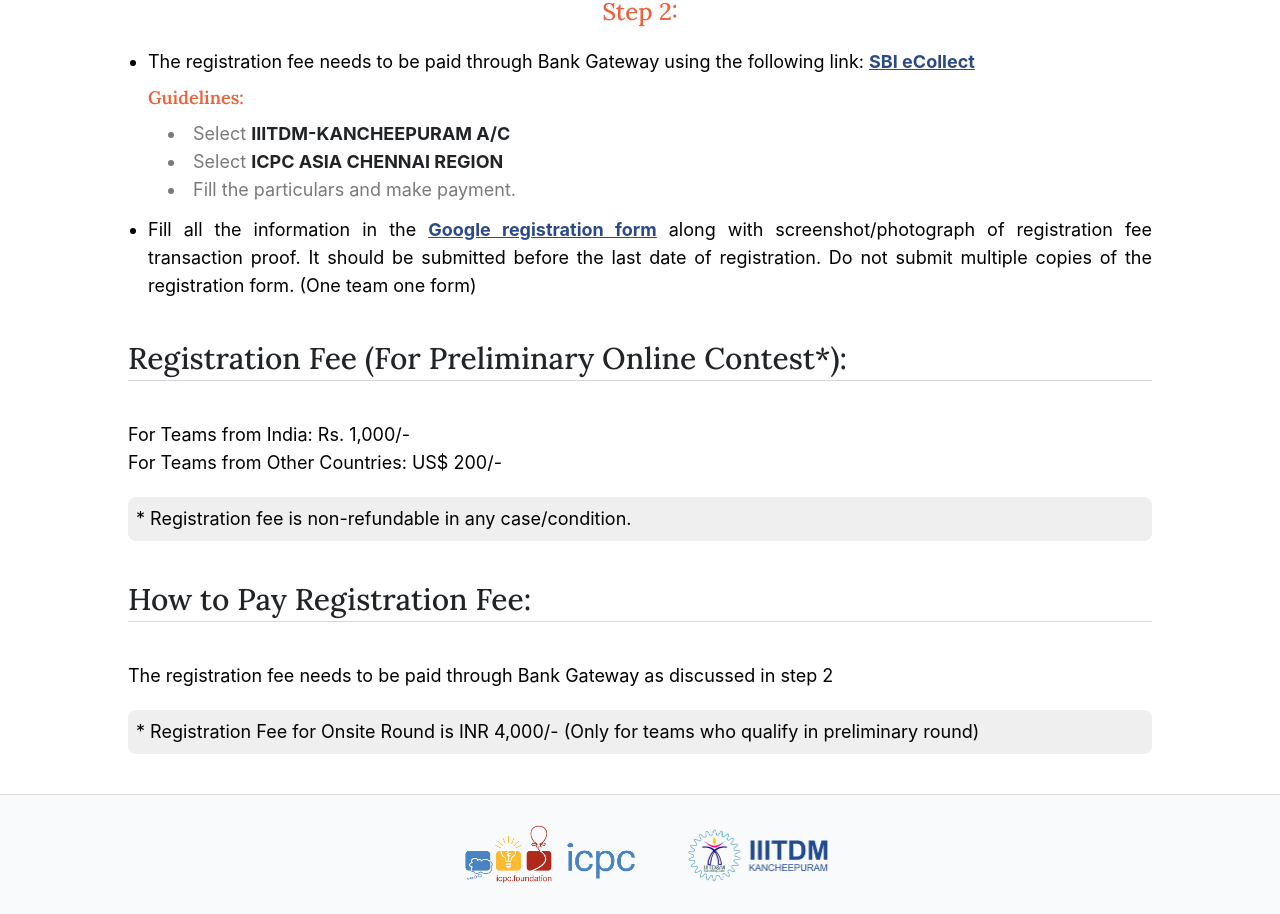
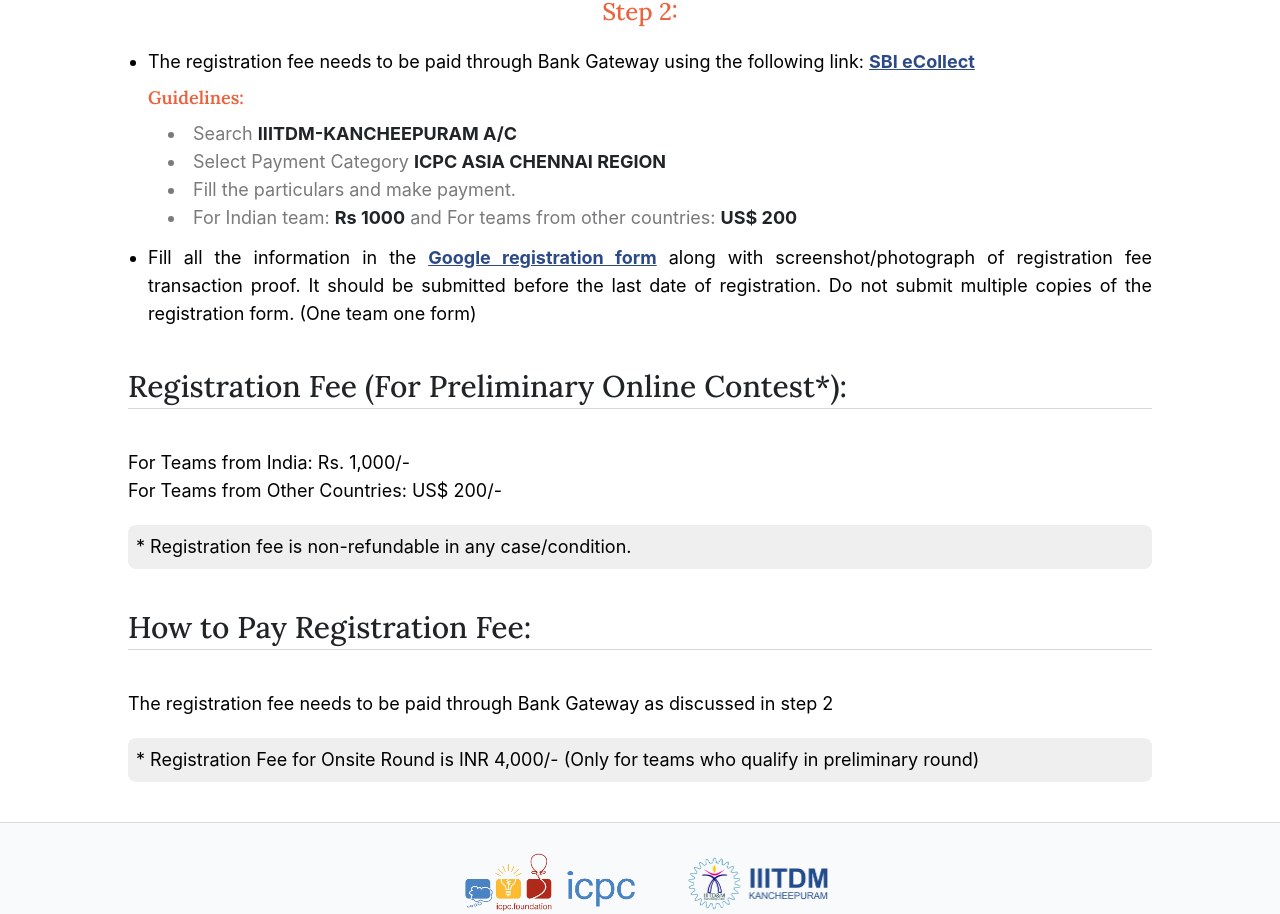
Before and after one commit to NSVEGUR/icpc-iiitdm, a SvelteKit app: page /registration in a window 1280 px wide. Shown: the part 820-1734 px from the top of the page. Built offline with nearby package versions, Linux system fonts and the light colour scheme.

Commit message:
corrected guidelines for icpc payment

```diff
--- a/src/routes/registration/+page.svelte
+++ b/src/routes/registration/+page.svelte
@@ -43,13 +43,23 @@
 			<li>
 				The registration fee needs to be paid through Bank Gateway using the following link: <a
 					href="https://www.onlinesbi.sbi/sbicollect/icollecthome.htm"
+					target="_blank"
+					rel="noreferrer noopener"
 					class="font-bold text-skin-accent underline">SBI eCollect</a
 				>
 				<h1 class="my-2 font-bold text-complementary">Guidelines:</h1>
 				<ul class="mb-3 ml-5 list-inside list-disc text-skin-muted">
-					<li>Select <span class="font-bold text-skin-base">IIITDM-KANCHEEPURAM A/C</span></li>
-					<li>Select <span class="font-bold text-skin-base">ICPC ASIA CHENNAI REGION</span></li>
+					<li>Search <span class="font-bold text-skin-base">IIITDM-KANCHEEPURAM A/C</span></li>
+					<li>
+						Select Payment Category <span class="font-bold text-skin-base"
+							>ICPC ASIA CHENNAI REGION</span
+						>
+					</li>
 					<li>Fill the particulars and make payment.</li>
+					<li>
+						For Indian team: <strong class="text-skin-base">Rs 1000</strong> and For teams from
+						other countries: <strong class="text-skin-base">US$ 200</strong>
+					</li>
 				</ul>
 			</li>
 
```
